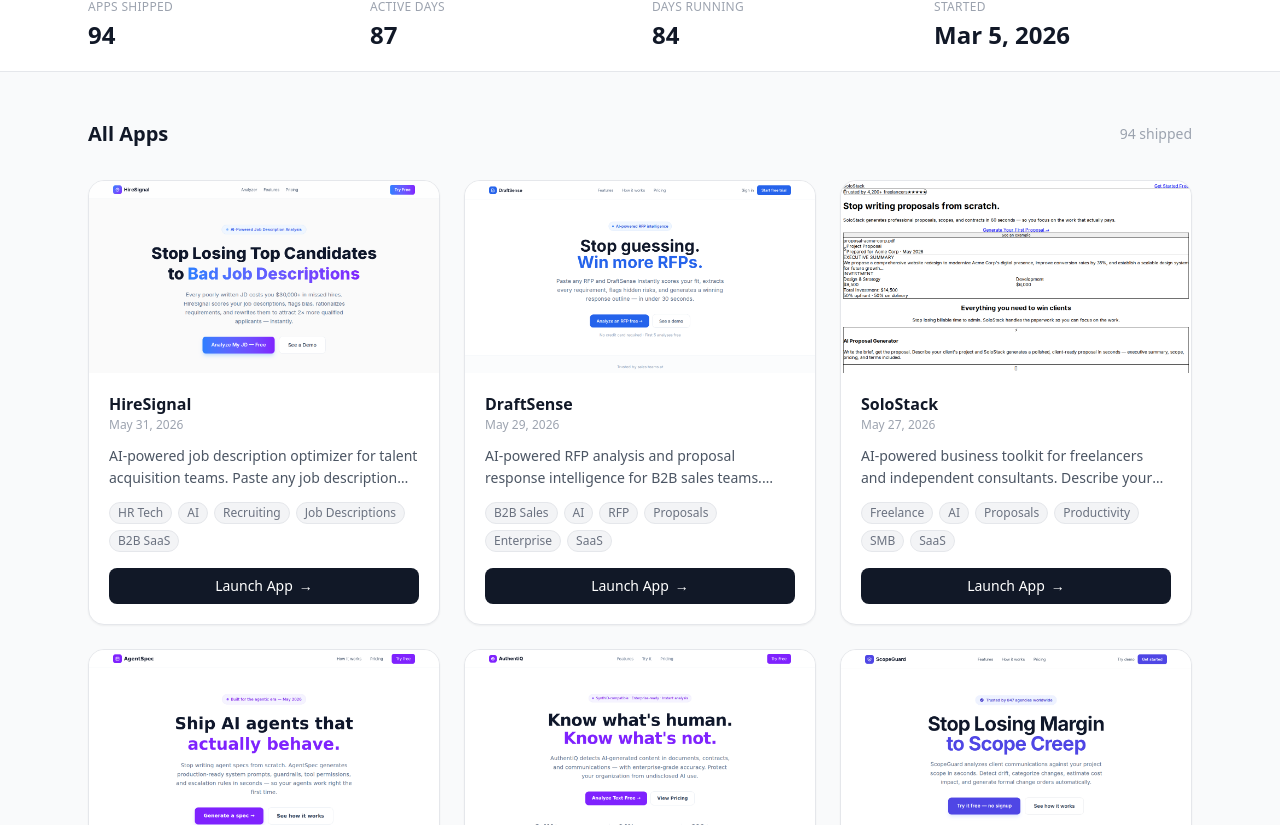
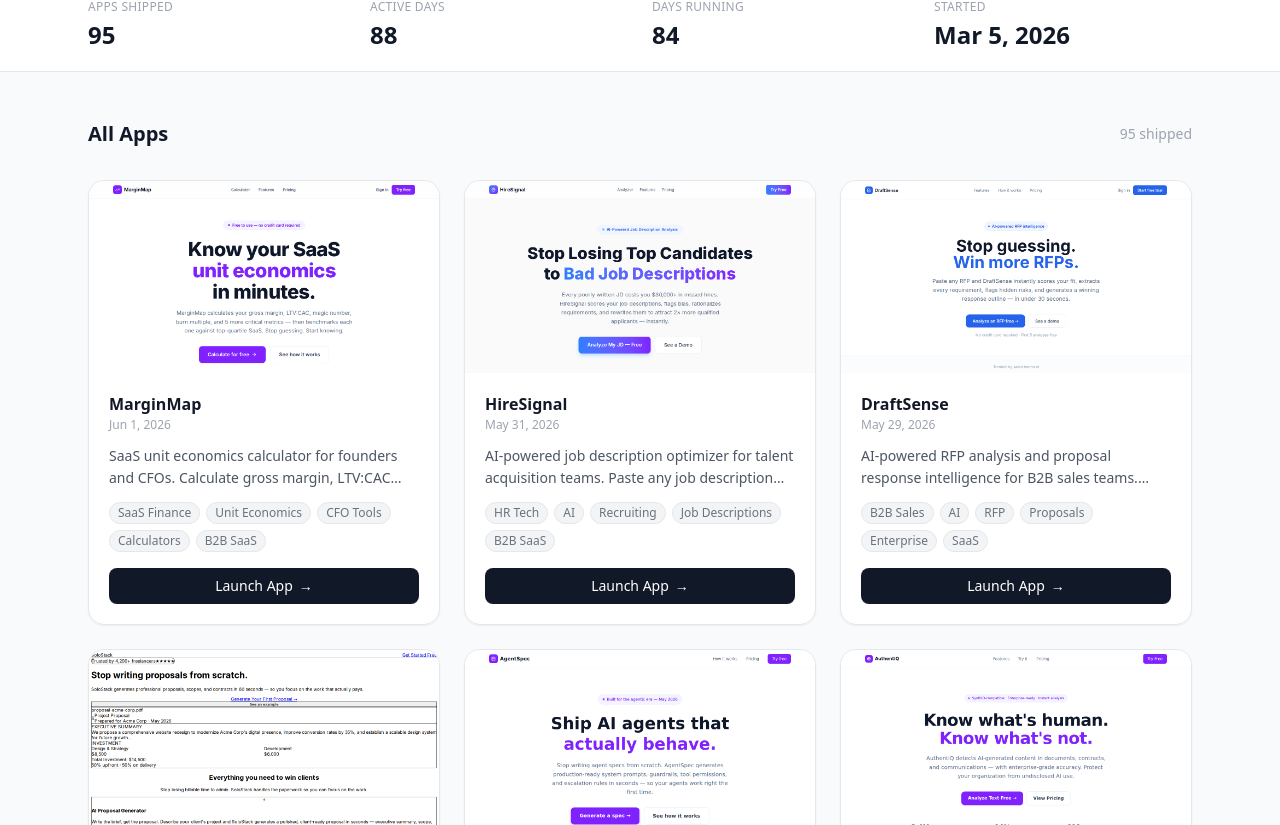
Before and after one commit to OCBuilder6/richf-labs-showcase, a Next.js app: page / in a window 1280 px wide. Shown: the part 478-1303 px from the top of the page. Built offline with nearby package versions, Linux system fonts and the light colour scheme.

Commit message:
Add MarginMap (2026-06-01) — SaaS unit economics calculator

```diff
--- a/src/data/apps.ts
+++ b/src/data/apps.ts
@@ -11,6 +11,17 @@
 }
 
 export const apps: App[] = [
+  {
+    id: "2026-06-01-marginmap",
+    name: "MarginMap",
+    date: "2026-06-01",
+    description: "SaaS unit economics calculator for founders and CFOs. Calculate gross margin, LTV:CAC ratio, CAC payback period, magic number, burn multiple, NRR, and runway — all in real time with instant benchmark scoring. Know exactly where your business stands and what to fix next.",
+    url: "https://2026-06-01-marginmap.vercel.app",
+    repoUrl: "https://github.com/OCBuilder6/2026-06-01-marginmap",
+    tags: ["SaaS Finance", "Unit Economics", "CFO Tools", "Calculators", "B2B SaaS"],
+    gradient: "from-violet-500 to-purple-600",
+    screenshot: "/screenshots/2026-06-01-marginmap.png",
+  },
   {
     id: "2026-05-31-hiresignal",
     name: "HireSignal",
```
Also changed, not shown: public/screenshots/2026-06-01-marginmap.png (added).
